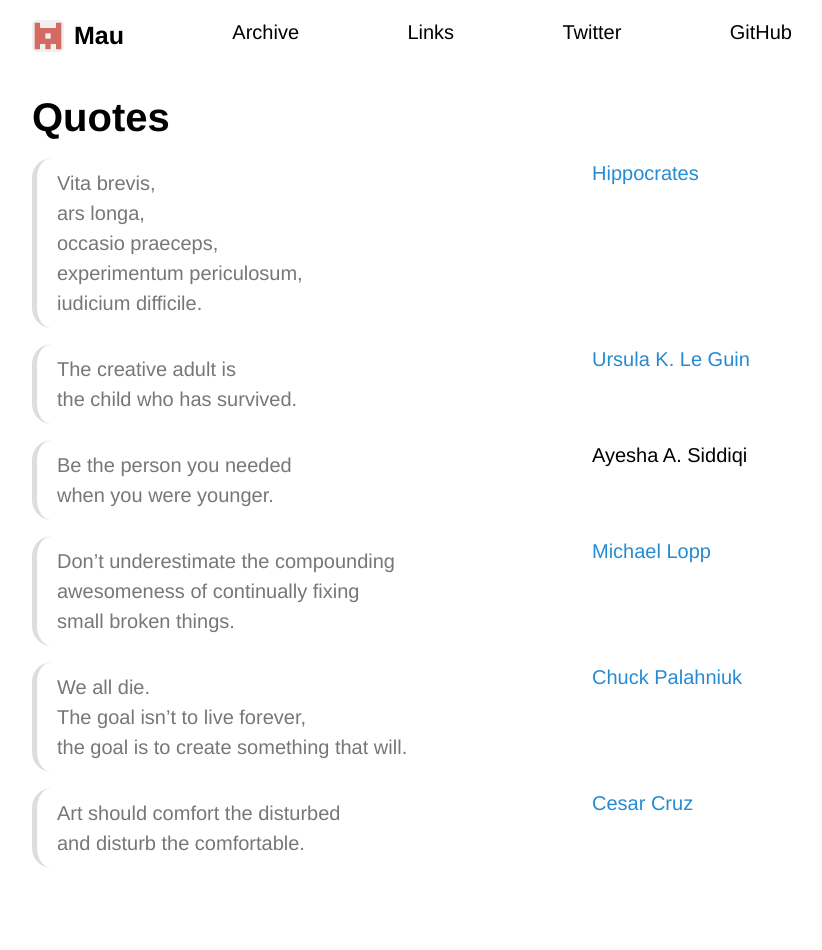
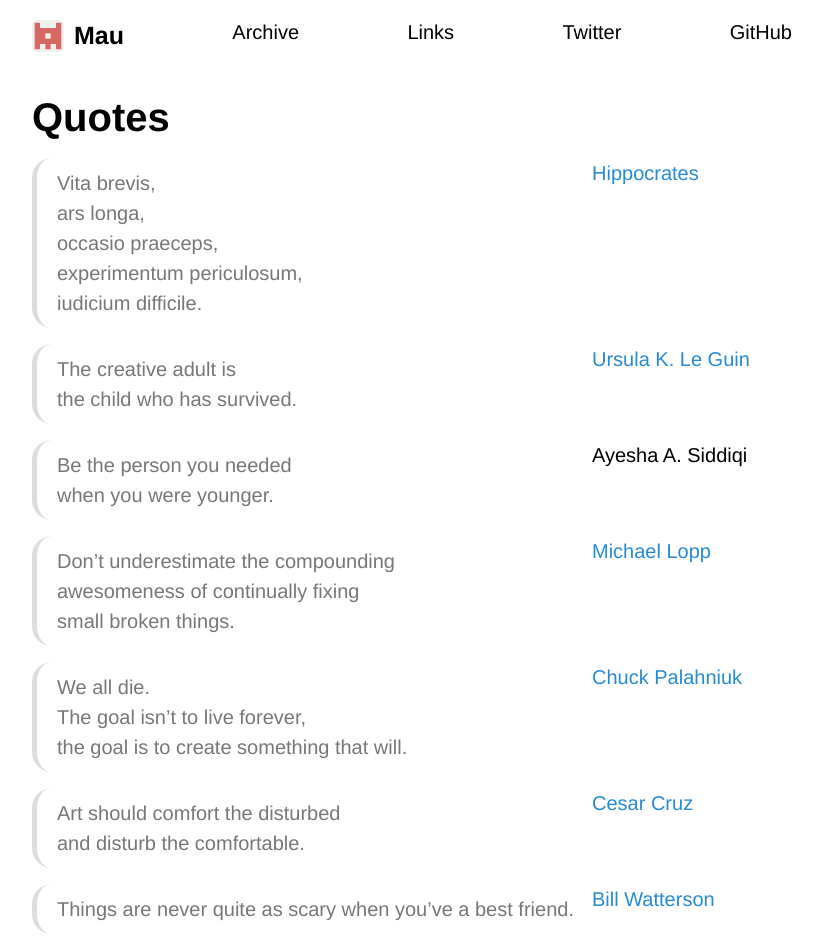
Before and after one commit to Maumagnaguagno/maumagnaguagno.github.io, a Jekyll site: the page built from quotes.md, in a window 1280 px wide. Shown: the whole page, without its empty margins (228-1050 px from the left). Built offline with Jekyll 4.4.1, drawn with Linux system fonts in a browser that asks for light colours; our own code applies the rules of GitHub Pages for plain Markdown files; before the commit the page ends 900 px from its top, so only the background shows below that.

Commit message:
Add quote from Bill Watterson

```diff
--- a/quotes.md
+++ b/quotes.md
@@ -46,3 +46,10 @@ the goal is to create something that will.
 > Art should comfort the disturbed
 and disturb the comfortable.
 </div>
+
+<div class="quote" markdown="1">
+[Bill Watterson](https://en.wikipedia.org/wiki/Bill_Watterson)
+> Things are never quite as
+scary when you've a
+best friend.
+</div>
```
